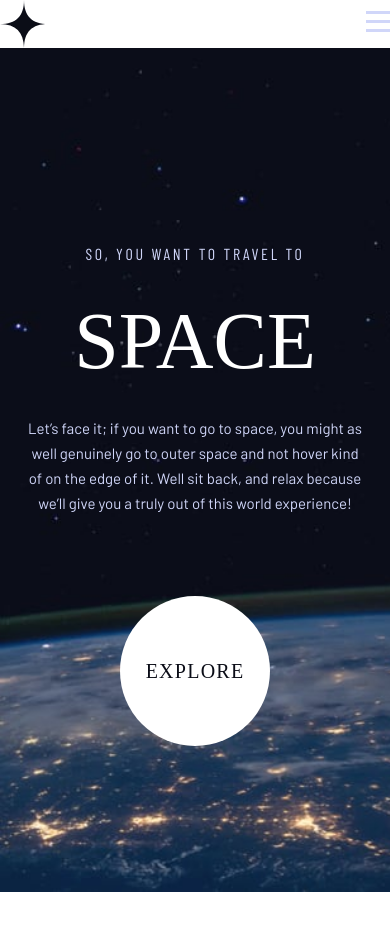
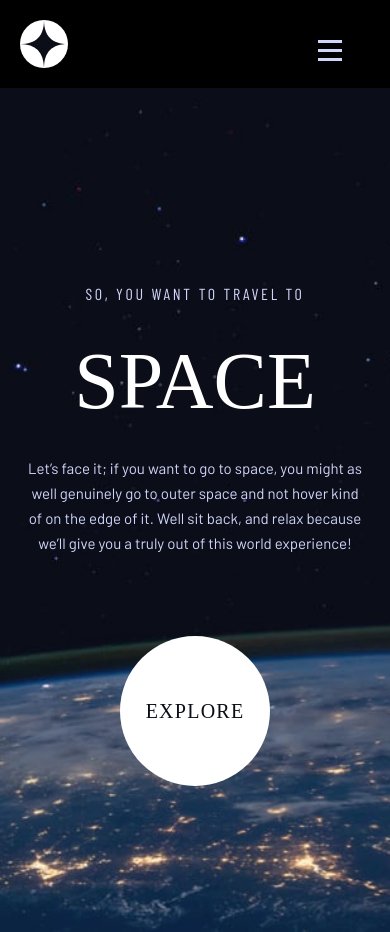
Before and after one commit to Rgit915/space-tourism-website, a React (Vite) app: page / in a window 390 px wide. Before the commit the page ends 892 px from the top, so only its background shows below. Built offline with nearby package versions, Linux system fonts and the light colour scheme; a web font is replaced by a local one.

Commit message:
Add NavLink for logo and horizontal line

```diff
--- a/src/components/Header.jsx
+++ b/src/components/Header.jsx
@@ -1,9 +1,11 @@
 import { useState } from "react";
+import { NavLink } from "react-router-dom";
 
 import logo from "../assets/shared/logo.svg";
 import menuIcon from "../assets/shared/icon-hamburger.svg";
 import closeIcon from "../assets/shared/icon-close.svg";
 import NavLinks from "../components/NavLinks";
+
 
 const Header = () => {
   const [isOpen, setOpen] = useState(false);
@@ -14,25 +16,26 @@ const Header = () => {
 
   return (
     <>
-      <header>
+      <header className="header px-5 flex items-center justify-between bg-black">
         <nav className="flex justify-between items-center ">
-          <div>
+        <div className="py-5">
+          <NavLink to="/">
             <img src={logo} alt="logo" />
+          </NavLink>
+        </div>
+          <div className="horizontal-line hidden absolute bg-white w-[473px] h-[1px] lg:opacity-25 lg:left-[10%] ">
+            <hr />
           </div>
-          <div className="hidden md:flex z-10">
+          <div className="hidden md:flex">
             <NavLinks />
           </div>
           <div className="md:hidden">
             <button type="button" onClick={toggleMenu}>
-              {isOpen ? (
-                <img
-                  src={closeIcon}
-                  className="absolute top-10 right-12 z-10 "
-                  alt="close Icon"
-                />
-              ) : (
-                <img src={menuIcon} alt="Navigation menu" />
-              )}
+              <img
+                src={isOpen ? closeIcon : menuIcon}
+                className="absolute top-10 right-12 z-10 "
+                alt={isOpen ? "Close Icon" : "Menu Icon"}
+              />
             </button>
           </div>
         </nav>
```
